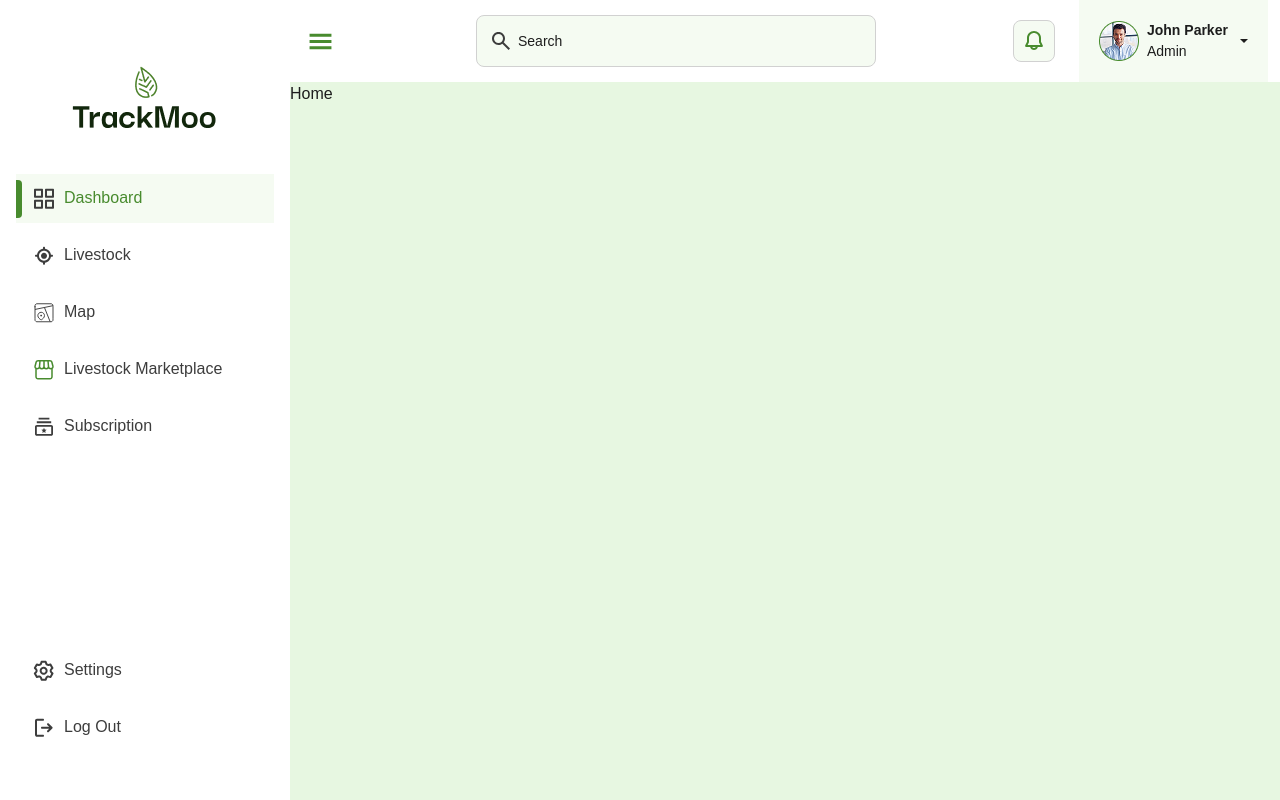
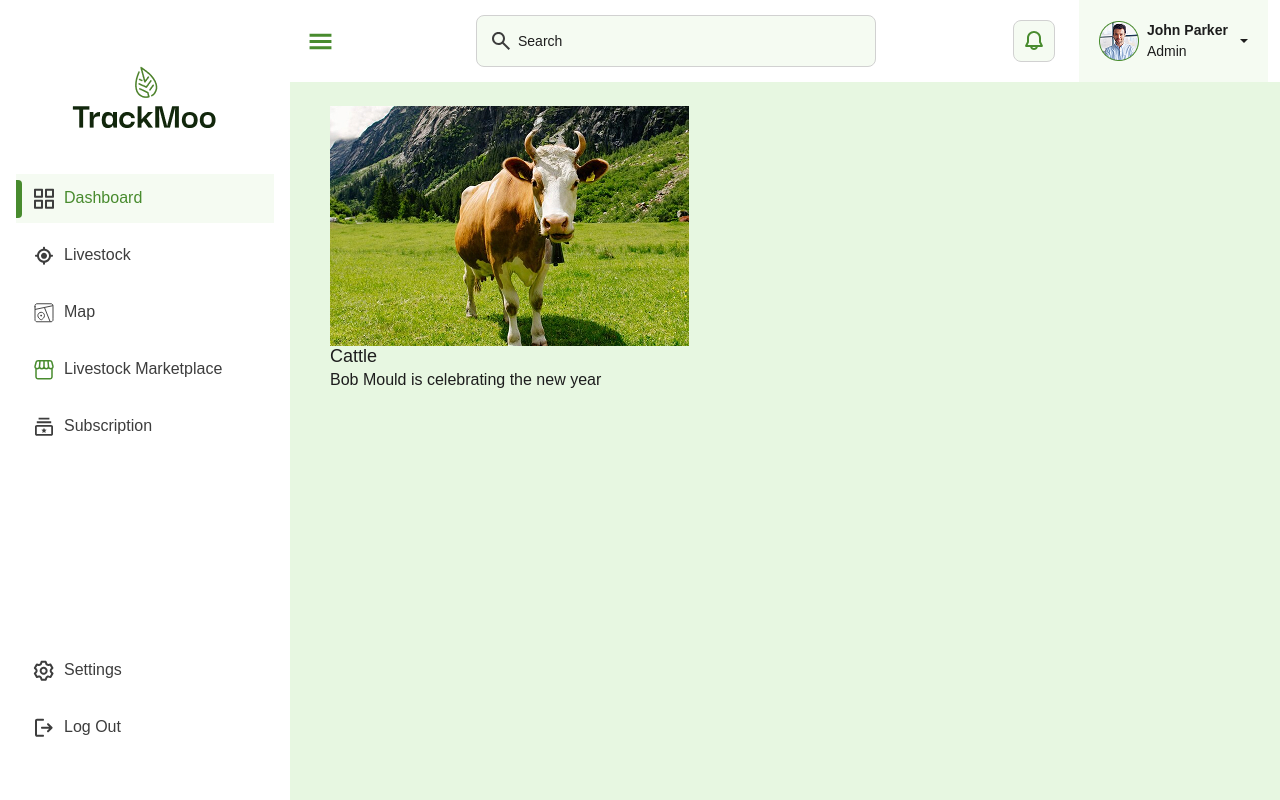
Before and after one commit to VikrantCisDev/trackmoo, a React (Vite) app: page / in a window 1280 px wide. Built offline with nearby package versions, Linux system fonts and the light colour scheme.

Commit message:
Card added in Home

```diff
--- a/src/App.css
+++ b/src/App.css
@@ -284,3 +284,11 @@ button.searchModalBtn {
 /* ========================================= */
 /* ============== RESPONSIVE STYLES ============ */
 /* ========================================= */
+
+
+.main-content {
+    margin-left: 0;
+    overflow: auto;
+    transition: all 0.5s;
+    padding: 24px 40px;
+}
--- /dev/null
+++ b/src/components/ui/Card.jsx
@@ -0,0 +1,48 @@
+import React from 'react';
+import { Image } from 'react-bootstrap';
+import Button from './Button';
+
+const CommonCard = ({
+    cardWrapper = 'card-wrapper',
+    imgWrapper = 'img-wrapper',
+    cardImg = '',
+    alt = 'Card Image',
+    imgClass = 'img-class',
+    imgTag = 'img-tag',
+    children,
+    cardBody = 'card-body',
+    gradeClass = 'grade-class',
+    grade = '',
+    titleClass = 'title-class',
+    title = '',
+    subTitleClass = 'subtitle-class',
+    subTitle = '',
+    featuresClass = 'features-class',
+    features = '',
+    priceClass = 'price-class',
+    price = '',
+    cardBtnClass = 'card-btn-class',
+    cardBtn = ''
+}) => {
+    return (
+        <div className={cardWrapper}>
+            {cardImg && (
+                <div className={imgWrapper}>
+                    <Image src={cardImg} alt={alt} className={imgClass} />
+                    {children && <span className={imgTag}>{children}</span>}
+                </div>
+            )}
+
+            <div className={cardBody}>
+                {grade && <small className={gradeClass}>{grade}</small>}
+                {title && <h5 className={titleClass}>{title}</h5>}
+                {subTitle && <p className={subTitleClass}>{subTitle}</p>}
+                {features && <p className={featuresClass}>{features}</p>}
+                {price && <h4 className={priceClass}>{price}</h4>}
+                {cardBtn && <Button className={cardBtnClass}>{cardBtn}</Button>}
+            </div>
+        </div>
+    );
+};
+
+export default CommonCard;
--- a/src/pages/Home/Home.jsx
+++ b/src/pages/Home/Home.jsx
@@ -1,8 +1,33 @@
 import React from 'react';
+import CommonCard from '../../components/ui/Card';
+import image1 from '../../assets/images/Card1.jpg'
 
 const Home = () => {
+
+  const cardData = [
+    {
+      id: 1, image: image1, title: 'Cattle', subTitle: 'Bob Mould is celebrating the new year ', features: [
+
+      ]
+    }
+  ]
+
+
   return (
-    <div className='px-64'>Home </div>
+    <div className='px-64'>
+      <div className="cardOuter">
+        {cardData.map((item) => (
+          <CommonCard
+            key={item.id}
+            cardImg={item.image}
+            title={item.title}
+            subTitle={item.subTitle}
+            features={item.features}
+          />
+        ))}
+
+      </div>
+    </div>
   );
 };
 
```
Also changed, not shown: src/assets/images/Card1.jpg (added).
